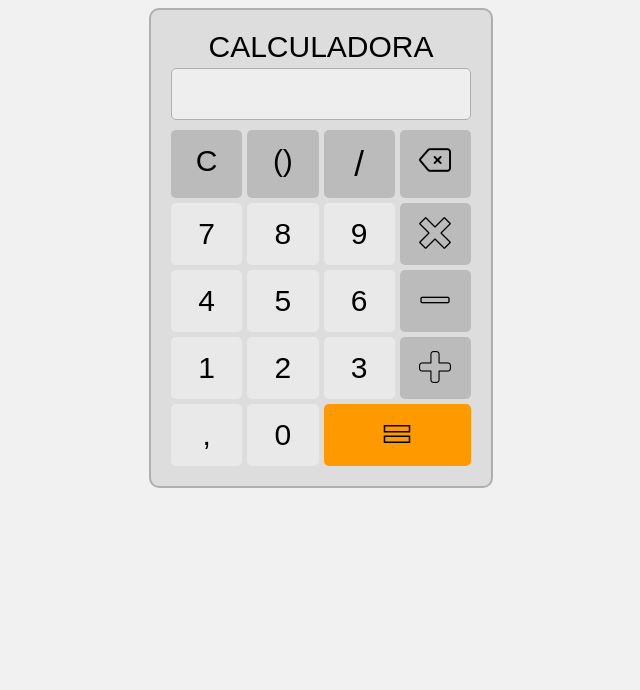
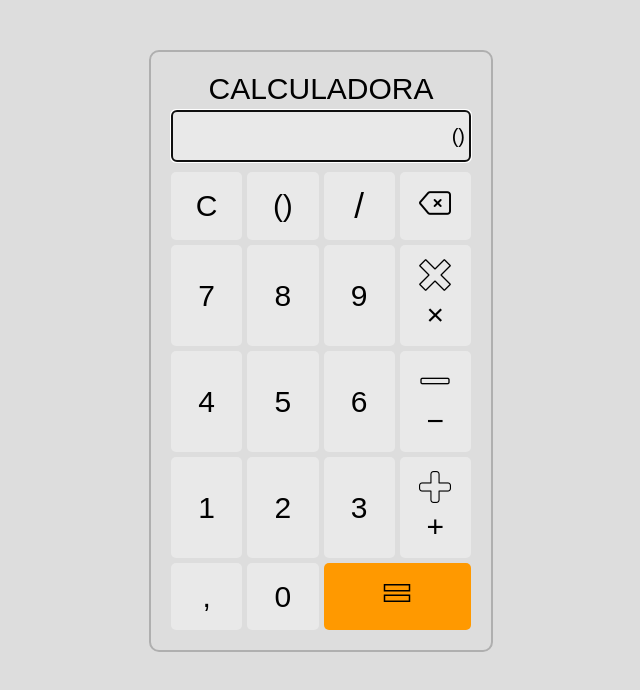
Before and after one commit to samuelnascimentto/calculadora-js, a plain HTML site: page assets/index.html in a window 1280 px wide. Both pictures are taken after a click on the button "()". Shown: the whole page, without its empty margins (319-959 px from the left). Drawn offline with Linux system fonts and the light colour scheme.

Commit message:
primeiros passos nas functions

```diff
--- a/assets/css/style.css
+++ b/assets/css/style.css
@@ -1,10 +1,10 @@
 body{
-    background-color: #f1f1f1;
+    background-color: #ddd;
 }
 
 .container {
     width: 300px;
-    margin: 0 auto;
+    margin: 50px auto;
     padding: 20px;
     border: 2px solid #afafaf;
     border-radius: 10px;
@@ -12,19 +12,19 @@ body{
     font-family: sans-serif;
 }
 
-.display {
+.resultado {
     text-align: center;
     margin-bottom: 10px;
 }
 
-.display h1 {
+.resultado h1 {
     margin: 0;
     font-size: 30px;
     font-weight: 300;
     margin-bottom: 4px;
 }
 
-#conta-resultado {
+.display {
     width: 96%;
     height: 40px;
     font-size: 20px;
@@ -32,7 +32,7 @@ body{
     padding: 5px;
     border: 1px solid #afafaf;
     border-radius: 5px;
-    background-color: #eee;
+    background-color: #e9e9e9;
     margin-right: 4px;
 }
 
@@ -42,7 +42,8 @@ body{
     gap: 5px;
 }
 
-.numero, .caractere {
+.btn-num, .btn-eq,
+.btn-clear, .btn-del {
     font-size: 30px;
     padding: 14px;
     border: none;
@@ -59,22 +60,22 @@ body{
     justify-content: center;
 }
 
-#resultado {
+.btn-eq {
     grid-column: span 2;
     color: white;
     background-color: #f90;
     font-size: 30px;
 }
 
-.numero:hover {
+.btn-num:hover {
     background-color: #e9e9e949;
 }
 
-.caractere:hover {
-    background-color: #bbbbbb67;
+.btn-num:hover {
+    background-color: #bbbbbbab;
 }
 
 
-#resultado:hover:hover {
+.btn-eq:hover {
     background-color: rgba(255, 119, 0, 0.678);
 }
--- a/assets/index.html
+++ b/assets/index.html
@@ -3,38 +3,39 @@
 <head>
     <meta charset="UTF-8">
     <meta name="viewport" content="width=device-width, initial-scale=1.0">
-    <meta http-equiv="refresh" content="3">
     <title>Calculadora</title>
     <link rel="stylesheet" href="css/style.css">
 </head>
 <body>
     <div class="container">
-        <div class="display">
+
+        <div class="resultado">
             <h1>CALCULADORA</h1>
-            <input type="text" id="conta-resultado" >
+            <input type="text" class="display">
         </div>
+
         <div class="Calculadora">
-            <button class="caractere" onclick="limparCalculadora()">C</button>
-            <button class="caractere" onclick="addParentesEsquerda('(')">()</button>
-            <button style="font-size: 35px;" class="caractere" onclick="addNaVisao('/')">/</button>
-            <button class="caractere" onclick="addNaVisao('*')"><img src="../assets/img/apagar.png"></button>
-            <button class="numero" onclick="addNaVisao('7')">7</button>
-            <button class="numero" onclick="addNaVisao('8')">8</button>
-            <button class="numero" onclick="addNaVisao('9')">9</button>
-            <button class="caractere" onclick="addNaVisao('*')"><img src="../assets/img/multiplicar.png"></button>
-            <button class="numero" onclick="addNaVisao('4')">4</button>
-            <button class="numero" onclick="addNaVisao('5')">5</button>
-            <button class="numero" onclick="addNaVisao('6')">6</button>
-            <button class="caractere" onclick="addNaVisao('-')"><img src="../assets/img/remover.png"></button>
-            <button class="numero" onclick="addNaVisao('1')">1</button>
-            <button class="numero" onclick="addNaVisao('2')">2</button>
-            <button class="numero" onclick="addNaVisao('3')">3</button>
-            <button class="caractere" onclick="addNaVisao('-')"><img src="../assets/img/somar.png"></button>
-            <button class="numero" onclick="addNaVisao('.')">,</button>
-            <button class="numero" onclick="addNaVisao('0')">0</button>
-            <button id="resultado" class="caractere" onclick="addNaVisao('=')"><img src="../assets/img/igual.png"></button>
+            <button class="btn-clear">C</button>
+            <button class="btn btn-num">()</button>
+            <button style="font-size: 35px;" class="btn btn-num">/</button>
+            <button class="btn btn-del"><img src="../assets/img/apagar.png"></button>
+            <button class="btn btn-num">7</button>
+            <button class="btn btn-num">8</button>
+            <button class="btn btn-num">9</button>
+            <button class="btn btn-num"><img src="../assets/img/multiplicar.png">&#215;</button>
+            <button class="btn btn-num">4</button>
+            <button class="btn btn-num">5</button>
+            <button class="btn btn-num">6</button>
+            <button class="btn btn-num"><img src="../assets/img/menos.png">&minus;</button>
+            <button class="btn btn-num">1</button>
+            <button class="btn btn-num">2</button>
+            <button class="btn btn-num">3</button>
+            <button class="btn btn-num"><img src="../assets/img/somar.png">	&#43;</button>
+            <button class="btn btn-num">,</button>
+            <button class="btn btn-num">0</button>
+            <button class="btn btn-eq"><img src="../assets/img/igual.png"></button>
         </div>
     </div>
-    <script src="main.js"></script>
+    <script src="js/main.js"></script>
 </body>
 </html>
--- a/assets/js/main.js
+++ b/assets/js/main.js
@@ -0,0 +1,87 @@
+function criaCalculadora() {
+    return {
+      display: document.querySelector('.display'),
+
+      inicia() {
+        this.cliqueBotoes();
+        this.pressionaBackSpace();
+        this.pressionaEnter();
+      },
+
+      pressionaBackSpace() {
+        this.display.addEventListener('keydown', e => {
+          if (e.keyCode === 8) {
+            e.preventDefault();
+            this.clearDisplay();
+          }
+        });
+      },
+
+      pressionaEnter() {
+        this.display.addEventListener('keyup', e => {
+          if (e.keyCode === 13) {
+            this.realizaConta();
+          }
+        });
+      },
+
+      realizaConta() {
+        let conta = this.display.value;
+
+        try {
+          conta = eval(conta);
+
+          if(!conta) {
+            alert('Conta inválida');
+            return;
+          }
+
+          this.display.value = String(conta);
+        } catch(e) {
+          alert('Conta inválida');
+          return;
+        }
+      },
+
+      clearDisplay() {
+        this.display.value = '';
+      },
+
+      apagaUm() {
+        this.display.value = this.display.value.slice(0, -1);
+      },
+
+
+      cliqueBotoes() {
+        document.addEventListener('click', e => {
+          const el = e.target;
+
+          if(el.classList.contains('btn-num')) {
+            this.btnParaDisplay(el.innerText);
+          }
+
+          if(el.classList.contains('btn-clear')) {
+            this.clearDisplay();
+          }
+
+          if(el.classList.contains('btn-del')) {
+            this.apagaUm();
+          }
+
+          if(el.classList.contains('btn-eq')) {
+            this.realizaConta();
+          }
+
+          this.display.focus();
+        });
+      },
+
+      btnParaDisplay(valor) {
+        this.display.value += valor;
+      }
+
+    };
+  }
+
+  const calculadora = criaCalculadora();
+  calculadora.inicia();
```
Also changed, not shown: assets/img/menos.png (renamed from assets/img/remover.png).
